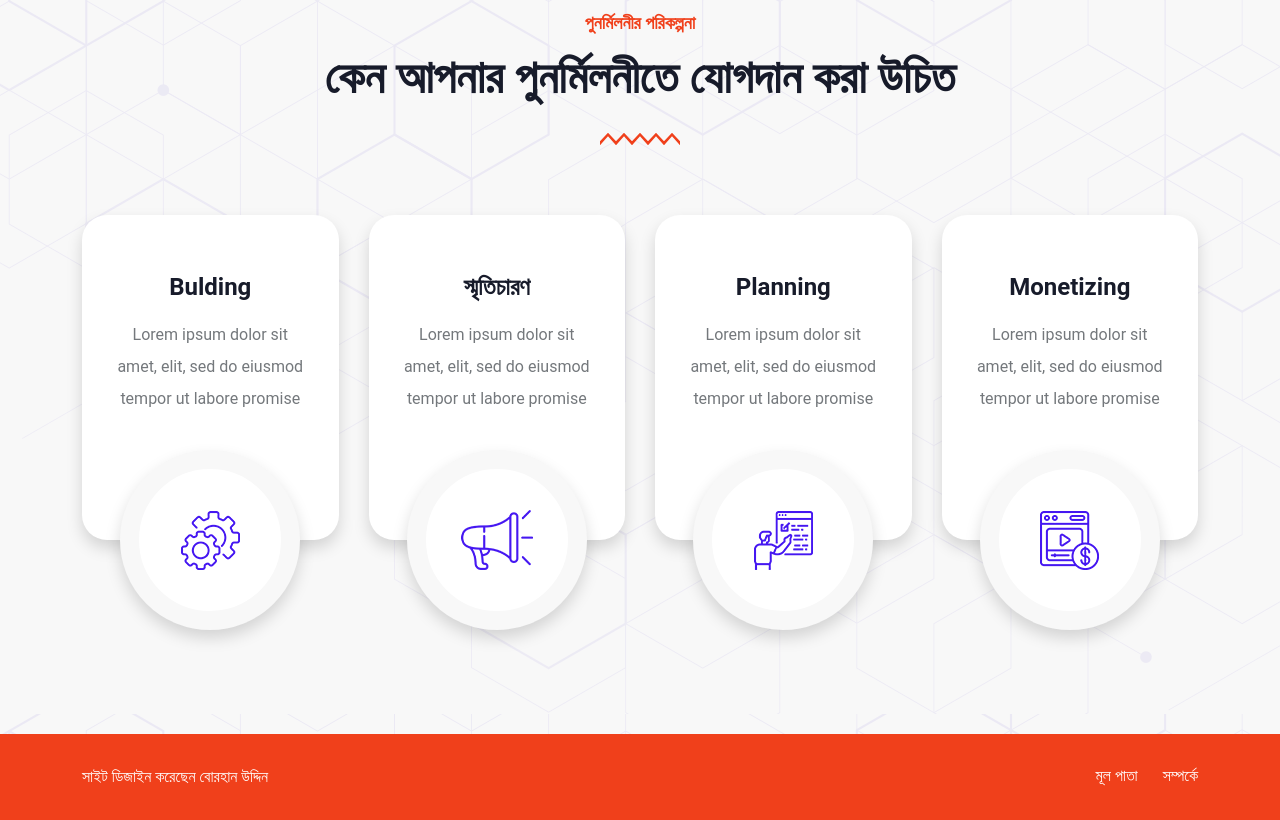
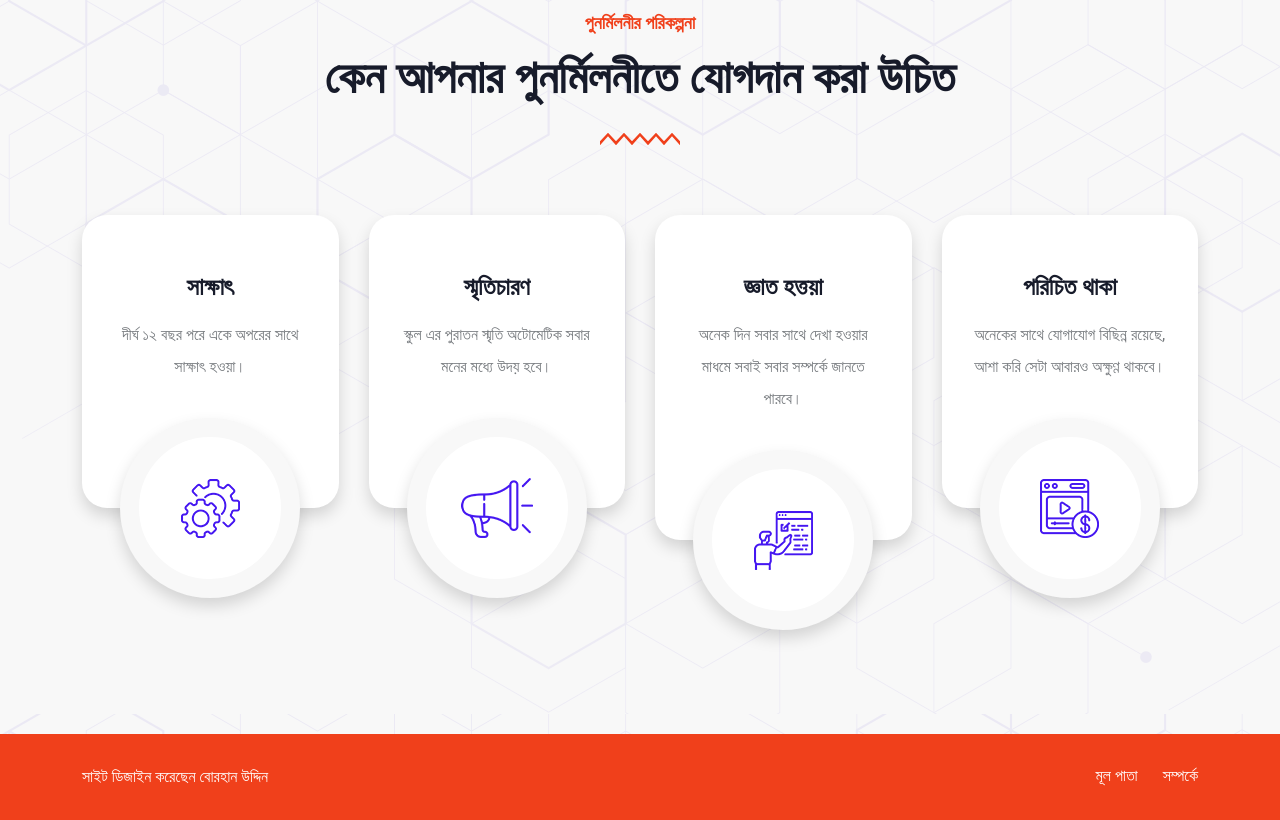
Before and after one commit to wapborhan/batch-2012, a React (Create React App) app: page / in a window 1280 px wide. Shown: the part 1665-2485 px from the top of the page. Built offline with nearby package versions, Linux system fonts and the light colour scheme; a web font is replaced by a local one.

Commit message:
Update index.jsx

```diff
--- a/src/home/why-join/index.jsx
+++ b/src/home/why-join/index.jsx
@@ -32,10 +32,9 @@ const index = () => {
                 <div className="vs-card_shape">
                   <img src={CardShape} alt="shape" />
                 </div>
-                <h3 className="vs-card_title">Bulding</h3>
+                <h3 className="vs-card_title">সাক্ষাৎ</h3>
                 <p className="vs-card_text">
-                  Lorem ipsum dolor sit amet, elit, sed do eiusmod tempor ut
-                  labore promise
+                  দীর্ঘ ১২ বছর পরে একে অপরের সাথে সাক্ষাৎ হওয়া।
                 </p>
               </div>
               <div className="vs-card_icon shadow">
@@ -51,8 +50,7 @@ const index = () => {
                 </div>
                 <h3 className="vs-card_title">স্মৃতিচারণ</h3>
                 <p className="vs-card_text">
-                  Lorem ipsum dolor sit amet, elit, sed do eiusmod tempor ut
-                  labore promise
+                  স্কুল এর পুরাতন স্মৃতি অটোমেটিক সবার মনের মধ্যে উদয় হবে।
                 </p>
               </div>
               <div className="vs-card_icon shadow">
@@ -66,10 +64,10 @@ const index = () => {
                 <div className="vs-card_shape">
                   <img src={CardShape} alt="shape" />
                 </div>
-                <h3 className="vs-card_title">Planning</h3>
+                <h3 className="vs-card_title">জ্ঞাত হত্তয়া</h3>
                 <p className="vs-card_text">
-                  Lorem ipsum dolor sit amet, elit, sed do eiusmod tempor ut
-                  labore promise
+                  অনেক দিন সবার সাথে দেখা হওয়ার মাধমে সবাই সবার সম্পর্কে জানতে
+                  পারবে।
                 </p>
               </div>
               <div className="vs-card_icon shadow">
@@ -83,10 +81,10 @@ const index = () => {
                 <div className="vs-card_shape">
                   <img src={CardShape} alt="shape" />
                 </div>
-                <h3 className="vs-card_title">Monetizing</h3>
+                <h3 className="vs-card_title">পরিচিত থাকা</h3>
                 <p className="vs-card_text">
-                  Lorem ipsum dolor sit amet, elit, sed do eiusmod tempor ut
-                  labore promise
+                  অনেকের সাথে যোগাযোগ বিছিন্ন রয়েছে, আশা করি সেটা আবারও অক্ষুণ্ণ
+                  থাকবে।
                 </p>
               </div>
               <div className="vs-card_icon shadow">
```
